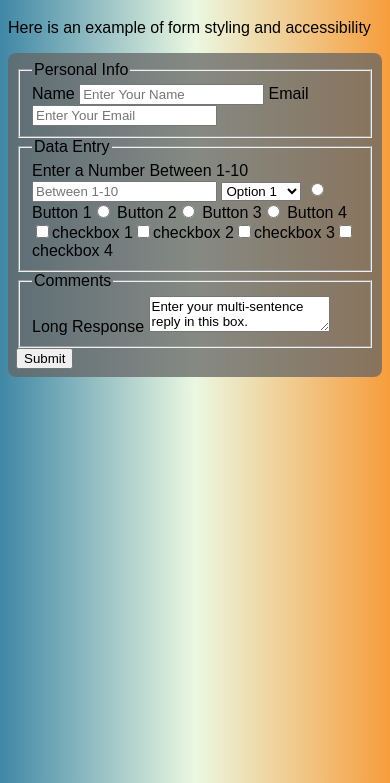
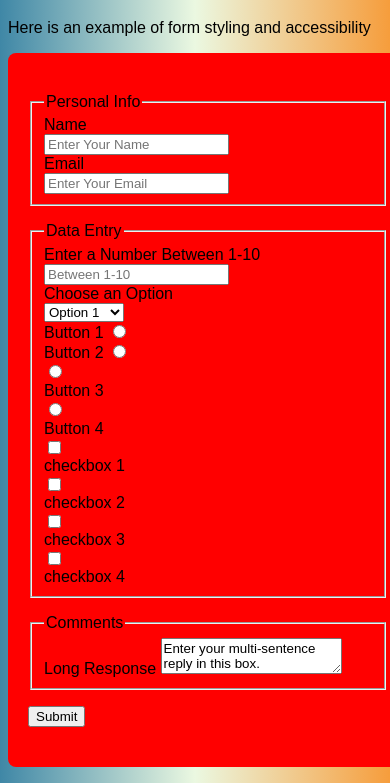
Before and after one commit to AndrewCLeonard/freecodecamp, a website: page index.html in a window 390 px wide. Shown: the part 61-844 px from the top of the page. Drawn offline with Linux system fonts and the light colour scheme.

Commit message:
WIP on media oueries and responsive design

```diff
--- a/index.html
+++ b/index.html
@@ -18,7 +18,7 @@
 			<!-- Inside the form element, you are required to enter your name in an input field that has an id of name and a type of text -->
 
 			<!-- For the name, email, and number input fields, you can see placeholder text th- gives a description or instructions for each field -->
-			<fieldset class="personalInfo">
+			<fieldset class="personal-info">
 				<legend>Personal Info</legend>
 				<label for="name" id="name-label">Name</label>
 				<input type="text" name="name" id="name" placeholder="Enter Your Name" required />
@@ -36,17 +36,17 @@
 			<!-- VALIDATION RULE: The number input should not accept non-numbers, either by preventing you from typing them or by showing an HTML5 validation error (depending on your browser). -->
 
 			<!-- VALIDATION RULE: If you enter numbers outside the range of the number input, which are defined - the min and max attributes, you will see an HTML5 validation error -->
-			<fieldset>
+			<fieldset class="data-entry">
 				<legend>Data Entry</legend>
 				<label for="number" id="number-label">Enter a Number Between 1-10</label>
 				<input type="number" name="number" id="number" placeholder="Between 1-10" />
 
 				<!-- Inside the form element, you should have a select dropdown element with an id - dropdown and at least two options to choose from -->
-				<label for="dropdown" id="dropdown-label"></label>
+				<label for="dropdown" id="dropdown-label">Choose an Option</label>
 
 				<!-- Emmet code to make this quickly =  select>option*10[value="Option $"]{Option $}-->
 
-				<select name="" id="">
+				<select name="dropdown" id="dropdown">
 					<option value="Option 1">Option 1</option>
 					<option value="Option 2">Option 2</option>
 					<option value="Option 3">Option 3</option>
@@ -60,14 +60,20 @@
 				</select>
 
 				<!-- Inside the form element, you can select an option from a group of at least three radio buttons that are grouped using the name attribute -->
-				<input type="radio" name="radioButtons" id="radio 1" value="radio button 1" />
-				<label for="radioButtons 1" id="radioChoice1" name="radioButtons">Button 1</label
-				><input type="radio" name="radioButtons" id="radio 2" value="radio button 2" />
-				<label for="radioButtons 2" id="radioChoice2" name="radioButtons">Button 2</label
-				><input type="radio" name="radioButtons" id="radio 3" value="radio button 3" />
-				<label for="radioButtons 3" id="radioChoice3" name="radioButtons">Button 3</label
-				><input type="radio" name="radioButtons" id="radio 4" value="radio button 4" />
-				<label for="radioButtons 4" id="radioChoice4" name="radioButtons">Button 4</label>
+				<label for="radio1" id="radioChoice1" name="radioButtons">
+					Button 1
+					<input type="radio" name="radioButtons" id="radio 1" value="radio button 1" />
+				</label>
+
+				<label for="radio2" id="radioChoice2" name="radioButtons">
+					Button 2
+					<input type="radio" name="radioButtons" id="radio 2" value="radio button 2" />
+				</label>
+
+				<input type="radio" name="radioButtons" id="radio 3" value="radio button 3" />
+				<label for="radio3" id="radioChoice3" name="radioButtons">Button 3</label>
+				<input type="radio" name="radioButtons" id="radio 4" value="radio button 4" />
+				<label for="radio4" id="radioChoice4" name="radioButtons">Button 4</label>
 
 				<!-- Inside the form element, you can select several fields from a series of checkboxe- each of which must have a value attribute -->
 				<input type="checkbox" name="checkboxes" id="checkbox 1" /><label for="checkboxes">checkbox 1</label
--- a/style.css
+++ b/style.css
@@ -6,8 +6,8 @@
 }
 
 :root {
-	--black-alpha: rgb(100 100 100 /.75);
-
+	--black-alpha: rgb(100 100 100 /0.75);
+}
 
 body {
 	/* background: linear-gradient(#e66465, #9198e5); */
@@ -27,6 +27,50 @@ summary,
 form {
 	background-color: var(--black-alpha);
 	border-radius: 8px;
-	padding: 0.5rem;
+	padding: 2.5rem 1.25rem;
 	width: auto;
+	max-width: 800px;
 }
+fieldset {
+	margin-bottom: 1rem;
+}
+
+.data-entry *:not([type="radio"]) {
+	display: block;
+}
+
+/* Extra small devices (phones, 480px and down) */
+@media only screen and (max-width: 480px) {
+	form {
+		min-width: 400px;
+		background-color: red;
+	}
+	.personal-info * {
+		display: block;
+	}
+}
+/* Tablet portrait: 481px to 768px */
+@media only screen and (min-width: 481px) {
+	form {
+		background-color: orange;
+	}
+}
+/* Tablet landscape: 769px to 1024px */
+@media only screen and (min-width: 769px) {
+	form {
+		background-color: yellow;
+	}
+}
+/* Desktop: 1025px to 1200px */
+@media only screen and (min-width: 1025px) {
+	form {
+		background-color: green;
+	}
+}
+/* Large desktop: 1201px and up */
+@media only screen and (min-width: 1201px) {
+	form {
+		background-color: blue;
+		max-width: 800px;
+	}
+}
```
Also changed, not shown: README.md.
